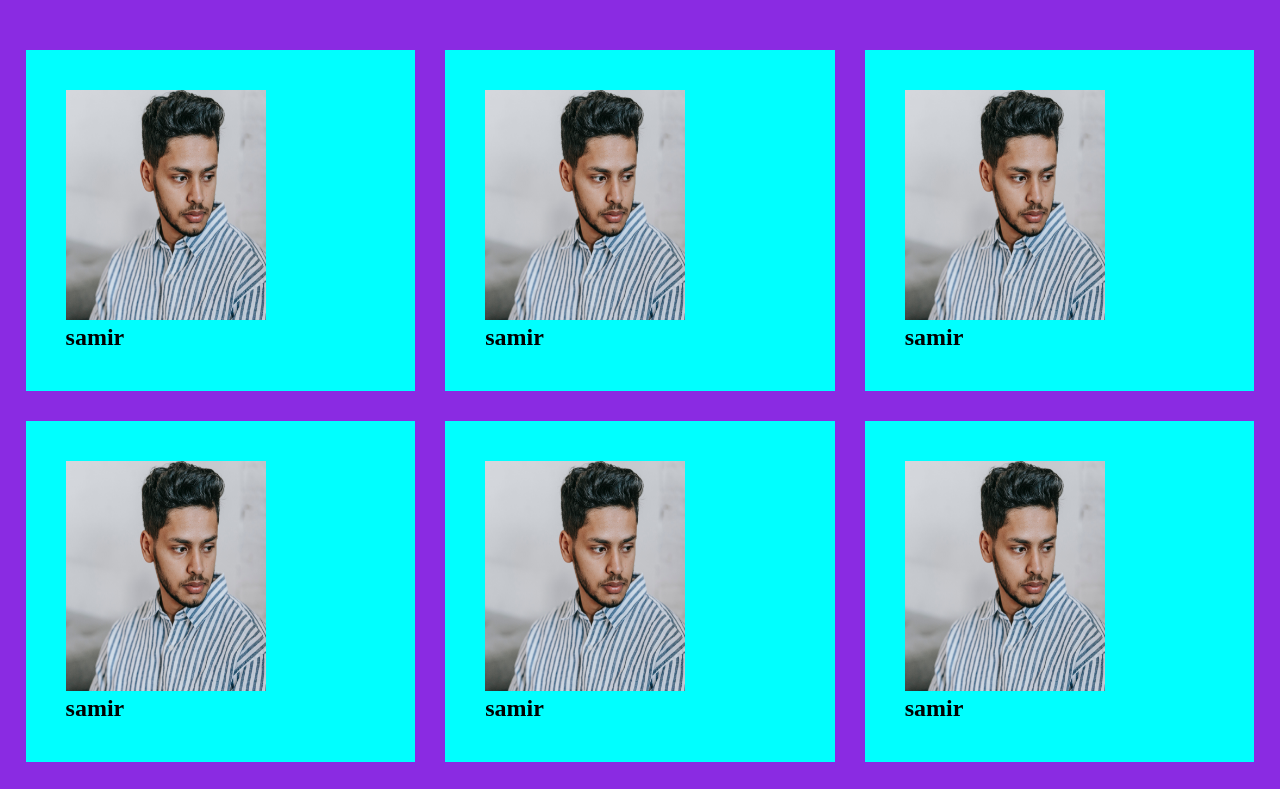
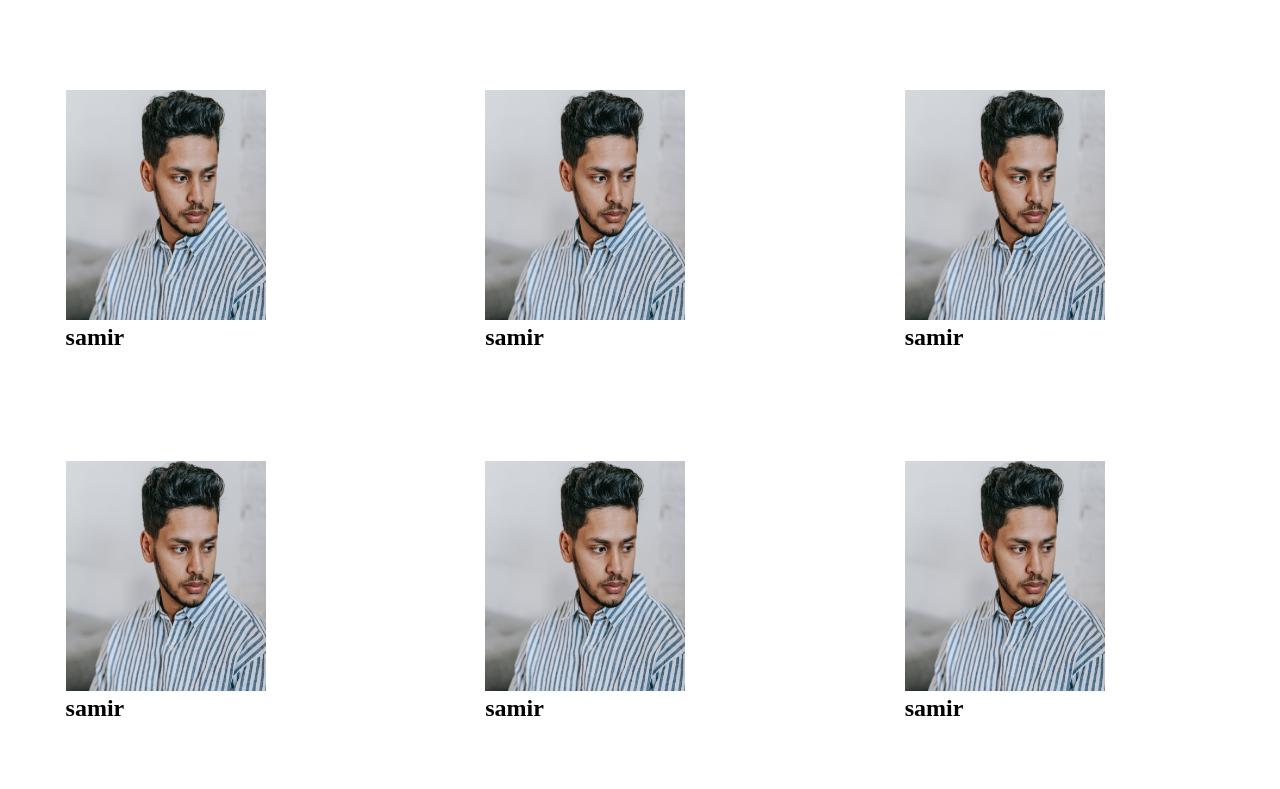
Before and after one commit to suptyislam503/css--grid, a plain HTML site: page index.html in a window 1280 px wide. Shown: the top 789 px of the page. Drawn offline with Linux system fonts and the light colour scheme.

Commit message:
first commit

```diff
--- a/style.css
+++ b/style.css
@@ -7,7 +7,7 @@
     max-width: 96%;
 }
 .card-area-start{
-    background-color: blueviolet;
+    background-color: white;
     padding: 50px 0 50px 0;
 }
 .card{
@@ -16,7 +16,7 @@
     grid-gap: 30px;
 }
 .box{
-    background-color: aqua;
+    background-color: white;
     border: 5px;
     padding: 40px;
     border-radius: 15px solid;
```
